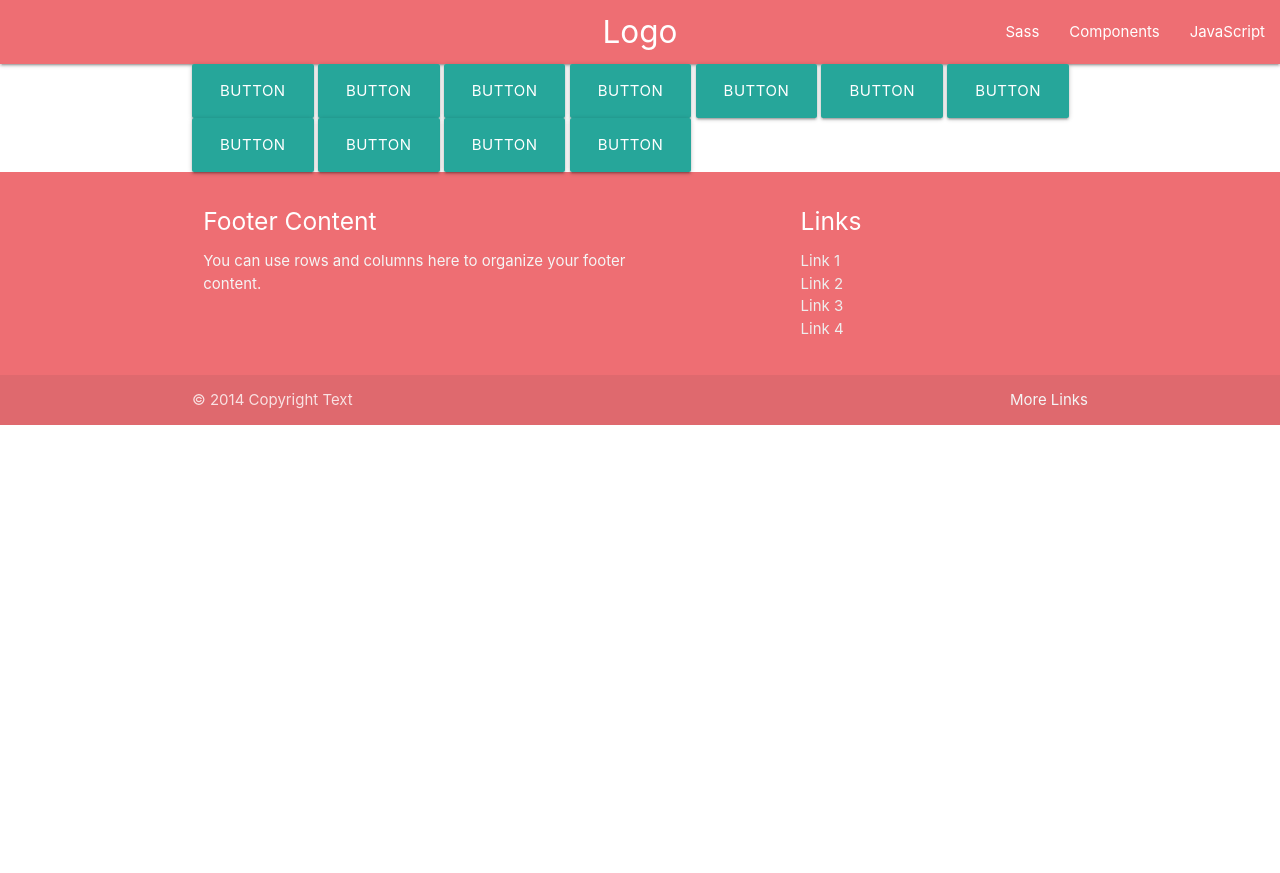
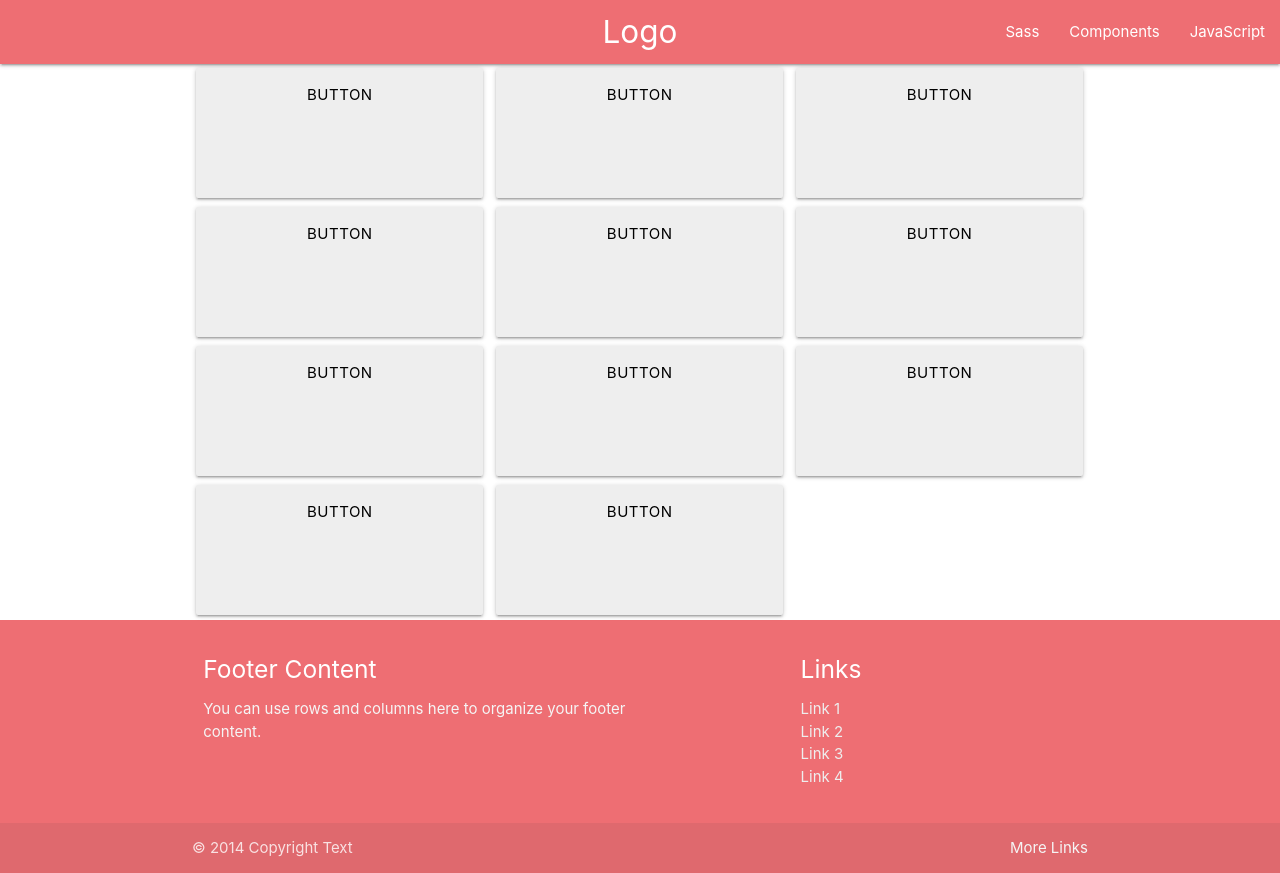
Before and after one commit to Legaeldan/milestone-3, a Python web app: template templates/home.html in a window 1280 px wide. Before the commit the page ends 425 px from the top, so only its background shows below. Run offline with Jinja, Linux system fonts and the light colour scheme; the template is opened without the code that fills it, so the values that code supplies are empty.

Commit message:
Changed button style on home.html page.

```diff
--- a/static/css/style.css
+++ b/static/css/style.css
@@ -7,3 +7,11 @@
 main {
   flex: 1 0 auto;
 }
+
+.btn-large {
+  width: 32%;
+  margin: 0.5%;
+  height: 130px;
+  background-color: #eeeeee;
+  color: #000000;
+}
```
Lines whose indentation alone changed are shown as unchanged.
